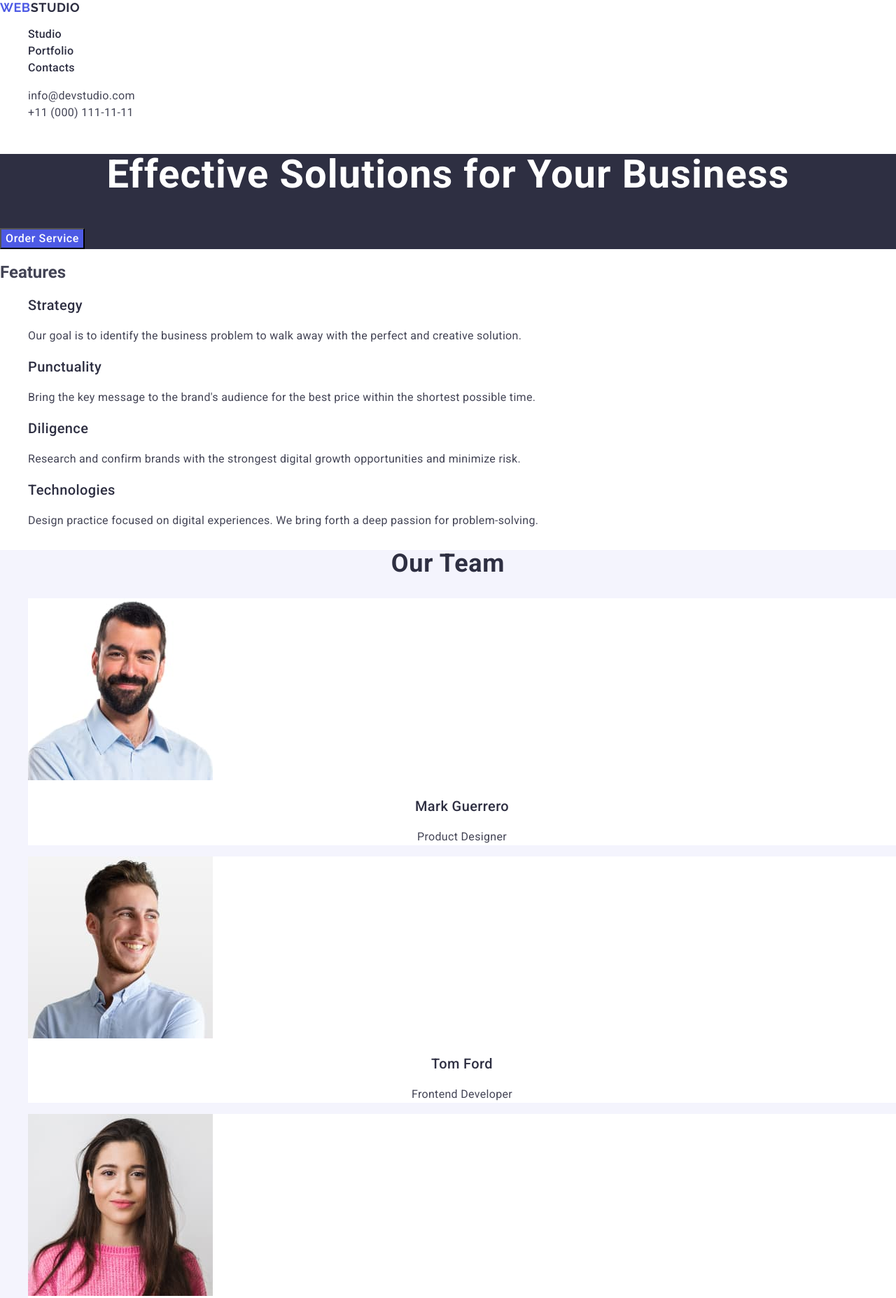
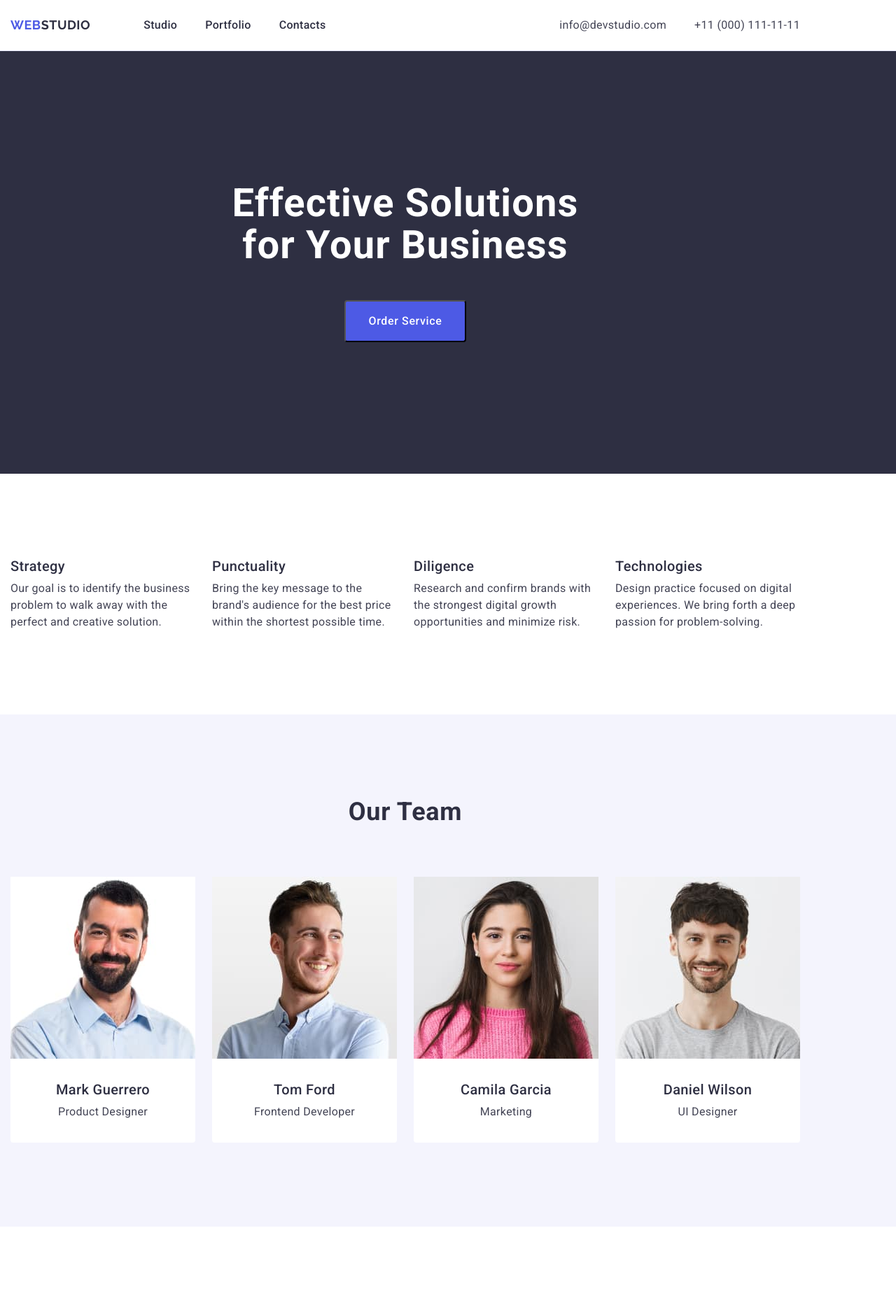
Before and after one commit to AlexandraKhalimon/goit-markup-hw-03, a plain HTML site: page index.html in a window 1280 px wide. Shown: the top 1855 px of the page at 70% size. Drawn offline with nearby package versions, Linux system fonts and the light colour scheme.

Commit message:
update styles

```diff
--- a/css/styles.css
+++ b/css/styles.css
@@ -10,13 +10,61 @@ a {
 
 ul, ol {
     list-style-type: none;
+    margin: 0;
+    padding-left: 0;
 }
 
 button {
     cursor: pointer;
 }
 
+p {
+    margin: 0;
+}
+
+h1,
+h2,
+h3,
+h4,
+h5,
+h6 {
+    margin: 0;
+}
+
+img {
+    display: block;
+    max-width: 100%;
+    height: auto;
+}
+
+.container {
+    max-width: 1158px;
+    padding-right: 15px;
+    padding-left: 15px;
+    margin-left: 0;
+    margin-right: 0;
+}
+
+.section {
+    padding: 120px 0 120px 0;
+}
+
 /* #region Header */
+
+.page-header {
+    border-bottom: 1px solid #e7e9fc;
+}
+
+.header-container {
+    display: flex;
+    align-items: center;
+}
+
+.header-nav {
+    display: flex;
+    align-items: center;
+}
+
 .logo-header {
     font-family: "Raleway", sans-serif;
     font-weight: 700;
@@ -25,13 +73,23 @@ button {
     letter-spacing: 0.03em;
     text-transform: uppercase;
     color: #4d5ae5;
+    padding: 24px 0;
+    margin-right: 76px;
 }
 
 .logo-header .logo-part {
     color: #2e2f42;
 }
 
+.nav-list {
+    display: flex;
+    align-items: center;
+    gap: 40px;
+}
+
 .nav-link {
+    display: block;
+    padding: 24px 0;
     font-weight: 500;
     font-size: 16px;
     line-height: 1.5;
@@ -41,14 +99,23 @@ button {
 
 .nav-link:hover,
 .nav-link:focus {
-    color: #404bbf;;
+    color: #404bbf;
 }
 
 .contacts {
     font-style: normal;
+    margin-left: auto;
+}
+
+.contacts-list {
+    display: flex;
+    align-items: center;
+    gap: 40px;
 }
 
 .contacts-link {
+    display: block;
+    padding: 24px 0;
     font-size: 16px;
     line-height: 1.5;
     letter-spacing: 0.02em;
@@ -65,9 +132,15 @@ button {
 /* #region Hero */
 .section-hero {
     background-color: #2e2f42;
+    padding-top: 188px;
+    padding-bottom: 188px;
 }
 
 .hero-title {
+    max-width: 496px;
+    margin: auto;
+    margin-top: 0;
+    margin-bottom: 48px;
     font-weight: 700;
     font-size: 56px;
     line-height: 1.07;
@@ -77,6 +150,10 @@ button {
 }
 
 .hero-btn {
+    display: block;
+    padding: 16px 32px;
+    border-radius: 4px;
+    margin: 0 auto;
     font-family: inherit;
     font-weight: 500;
     font-size: 16px;
@@ -96,11 +173,34 @@ button {
 /* #region Features */
 
 .features-item-title {
+    margin-bottom: 8px;
     font-weight: 500;
     font-size: 20px;
     line-height: 1.2;
     letter-spacing: 0.02em;
     color: #2e2f42;
+}
+
+.visually-hidden {
+    position: absolute;
+    width: 1px;
+    height: 1px;
+    margin: -1px;
+    border: 0;
+    padding: 0;
+    white-space: nowrap;
+    clip-path: inset(100%);
+    clip: rect(0 0 0 0);
+    overflow: hidden;
+}
+
+.features-list {
+    display: flex;
+    gap: 24px;
+}
+
+.features-item {
+    width: calc((100% - 24px * 3) / 4);
 }
 
 .features-item-text {
@@ -118,6 +218,7 @@ button {
 }
 
 .team-title {
+    margin-bottom: 72px;
     font-weight: 700;
     font-size: 36px;
     line-height: 1.11;
@@ -127,7 +228,17 @@ button {
     color: #2e2f42;
 }
 
+.team-list {
+    display: flex;
+    gap: 24px;
+}
+
+.team-info {
+    padding: 32px 16px;
+}
+
 .team-item-title {
+    margin-bottom: 8px;
     font-weight: 500;
     font-size: 20px;
     line-height: 1.2;
@@ -145,6 +256,7 @@ button {
 
 .team-item {
     background-color: #fff;
+    border-radius: 0 0 4px 4px;
 }
 
 /* #endregion Team */
@@ -152,6 +264,7 @@ button {
 /* #region Portfolio */
 
 .portfolio-title {
+    padding-bottom: 72px;
     font-weight: 700;
     font-size: 36px;
     line-height: 1.11;
@@ -159,6 +272,17 @@ button {
     text-transform: capitalize;
     text-align: center;
     color: #2e2f42;
+}
+
+.portfolio-list {
+    display: flex;
+    flex-wrap: wrap;
+    row-gap: 24px;
+    column-gap: 48px;
+}
+
+.portfolio-item {
+    width: calc((100% - 48px) / 3);
 }
 
 .portfolio-item-title {
--- a/index.html
+++ b/index.html
@@ -18,6 +18,7 @@
   </head>
   <body>
     <header class="page-header">
+      <div class="container header-container">
         <nav class="header-nav">
           <a class="logo-header" href="./index.html"
             >Web<span class="logo-part">Studio</span></a
@@ -44,41 +45,45 @@
             </li>
           </ul>
         </address>
+      </div>
     </header>
     <main>
       <!-- #region Hero -->
       <section class="section-hero">
+        <div class="container">
           <h1 class="hero-title">Effective Solutions for Your Business</h1>
           <button class="hero-btn" type="button">Order Service</button>
+        </div>
       </section>
       <!-- #endregion Hero -->
 
       <!-- #region Features -->
-      <section class="section-features">
-        <h2 class="features-title">Features</h2>
+      <section class="section-features section">
+        <div class="container">
+          <h2 class="features-title visually-hidden">Features</h2>
           <ul class="features-list">
             <li class="features-item">
               <h3 class="features-item-title">Strategy</h3>
               <p class="features-item-text">
-              Our goal is to identify the business problem to walk away with the
-              perfect and creative solution.
+                Our goal is to identify the business problem to walk away with
+                the perfect and creative solution.
               </p>
             </li>
-          <li>
+            <li class="features-item">
               <h3 class="features-item-title">Punctuality</h3>
               <p class="features-item-text">
                 Bring the key message to the brand's audience for the best price
                 within the shortest possible time.
               </p>
             </li>
-          <li>
+            <li class="features-item">
               <h3 class="features-item-title">Diligence</h3>
               <p class="features-item-text">
                 Research and confirm brands with the strongest digital growth
                 opportunities and minimize risk.
               </p>
             </li>
-          <li>
+            <li class="features-item">
               <h3 class="features-item-title">Technologies</h3>
               <p class="features-item-text">
                 Design practice focused on digital experiences. We bring forth a
@@ -86,11 +91,13 @@
               </p>
             </li>
           </ul>
+        </div>
       </section>
       <!-- #endregion Features -->
 
       <!-- #region Team -->
-      <section class="section-team">
+      <section class="section-team section">
+        <div class="container">
           <h2 class="team-title">Our Team</h2>
           <ul class="team-list">
             <li class="team-item">
@@ -100,8 +107,10 @@
                 width="264"
                 height="260"
               />
+              <div class="team-info">
                 <h3 class="team-item-title">Mark Guerrero</h3>
                 <p class="team-item-text">Product Designer</p>
+              </div>
             </li>
             <li class="team-item">
               <img
@@ -110,8 +119,10 @@
                 width="264"
                 height="260"
               />
+              <div class="team-info">
                 <h3 class="team-item-title">Tom Ford</h3>
                 <p class="team-item-text">Frontend Developer</p>
+              </div>
             </li>
             <li class="team-item">
               <img
@@ -120,8 +131,10 @@
                 width="264"
                 height="260"
               />
+              <div class="team-info">
                 <h3 class="team-item-title">Camila Garcia</h3>
                 <p class="team-item-text">Marketing</p>
+              </div>
             </li>
             <li class="team-item">
               <img
@@ -130,14 +143,19 @@
                 width="264"
                 height="260"
               />
+              <div class="team-info">
                 <h3 class="team-item-title">Daniel Wilson</h3>
                 <p class="team-item-text">UI Designer</p>
+              </div>
             </li>
           </ul>
+        </div>
       </section>
       <!-- #endregion Team -->
+
       <!-- #region Portfolio -->
-      <section class="section-portfolio">
+      <section class="section-portfolio section">
+        <div class="container">
           <h2 class="portfolio-title">Our Portfolio</h2>
           <ul class="portfolio-list">
             <li class="portfolio-item">
@@ -201,17 +219,20 @@
               <p class="portfolio-item-text">Marketing</p>
             </li>
           </ul>
+        </div>
       </section>
       <!-- #endregion Portfolio -->
     </main>
     <footer class="page-footer">
+      <div class="container">
         <a class="logo-footer" href="./index.html"
           >Web<span class="logo-part">Studio</span></a
         >
         <p class="footer-text">
-        Increase the flow of customers and sales for your business with digital
-        marketing & growth solutions.
+          Increase the flow of customers and sales for your business with
+          digital marketing & growth solutions.
         </p>
+      </div>
     </footer>
   </body>
 </html>
```
Lines whose indentation alone changed are shown as unchanged.
